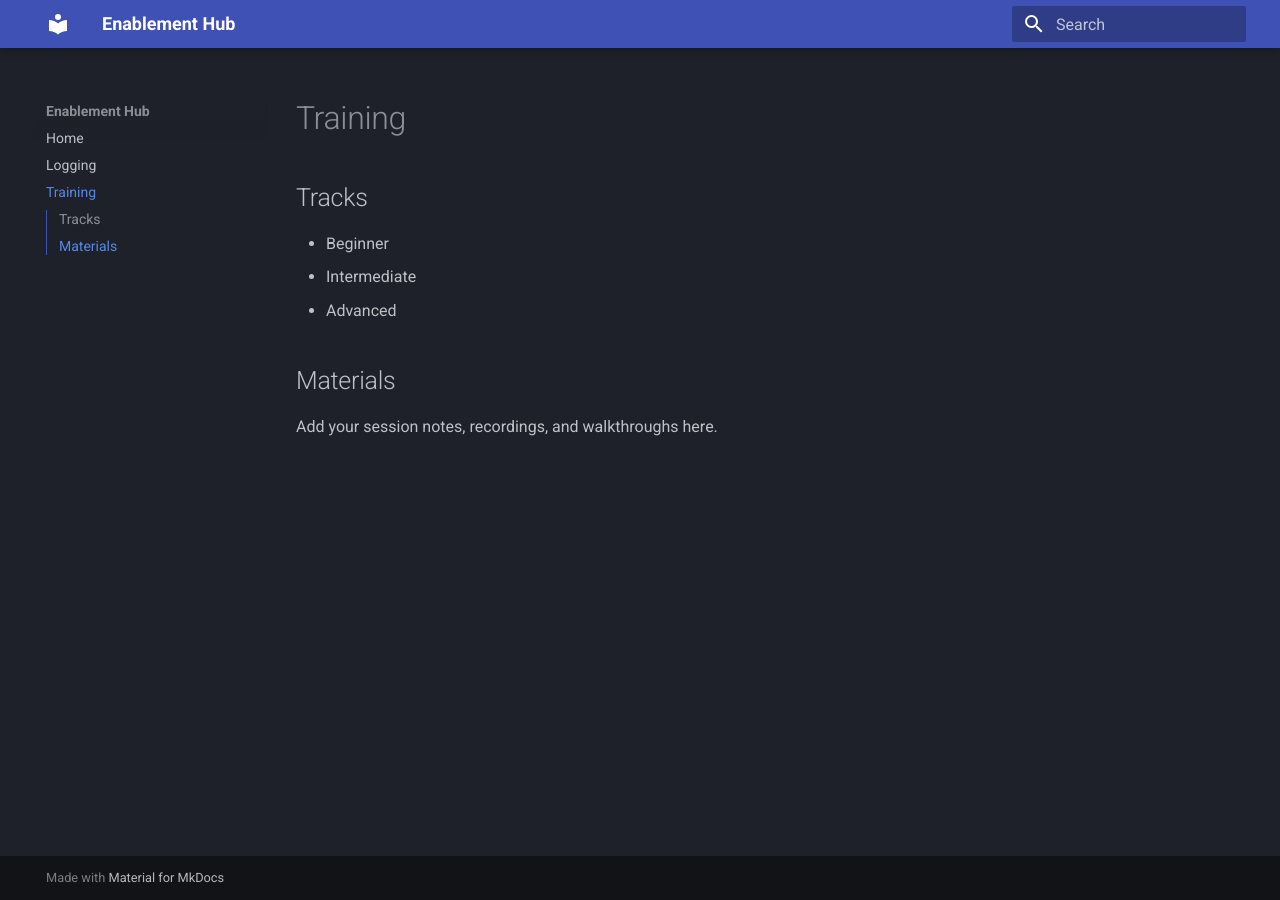
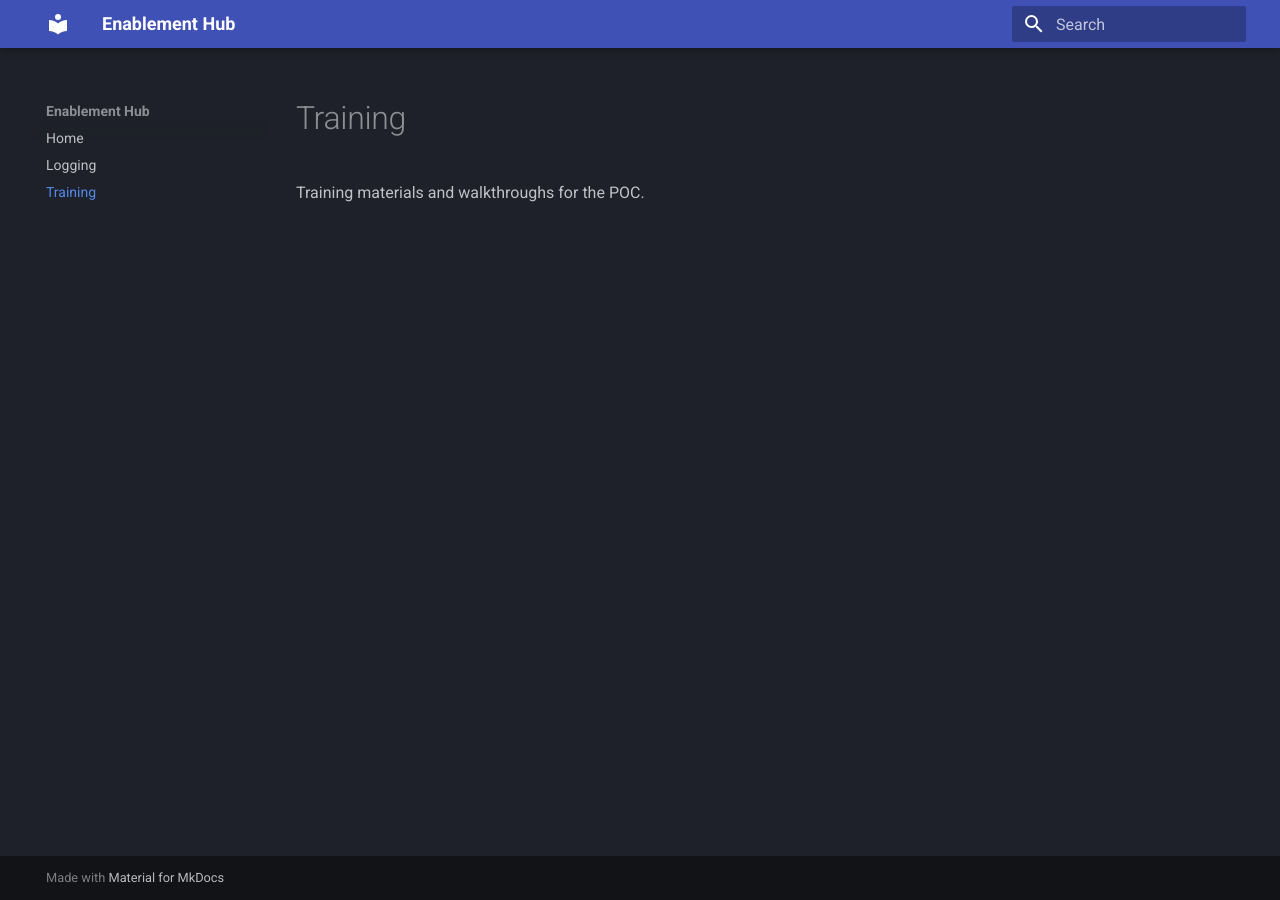
Before and after one commit to cristi-0392/enablement-hub, an MkDocs documentation site: the page built from docs/training/index.md, in a window 1280 px wide. Built offline with MkDocs 1.6.1 and Material for MkDocs 9.7.7, drawn with Linux system fonts in a browser that asks for light colours.

Commit message:
Revise training index and add POC materials
Updated training documentation to include materials for POC.

```diff
--- a/docs/training/index.md
+++ b/docs/training/index.md
@@ -1,9 +1,3 @@
 # Training
 
-## Tracks
-- Beginner
-- Intermediate
-- Advanced
-
-## Materials
-Add your session notes, recordings, and walkthroughs here.
+Training materials and walkthroughs for the POC.
```
